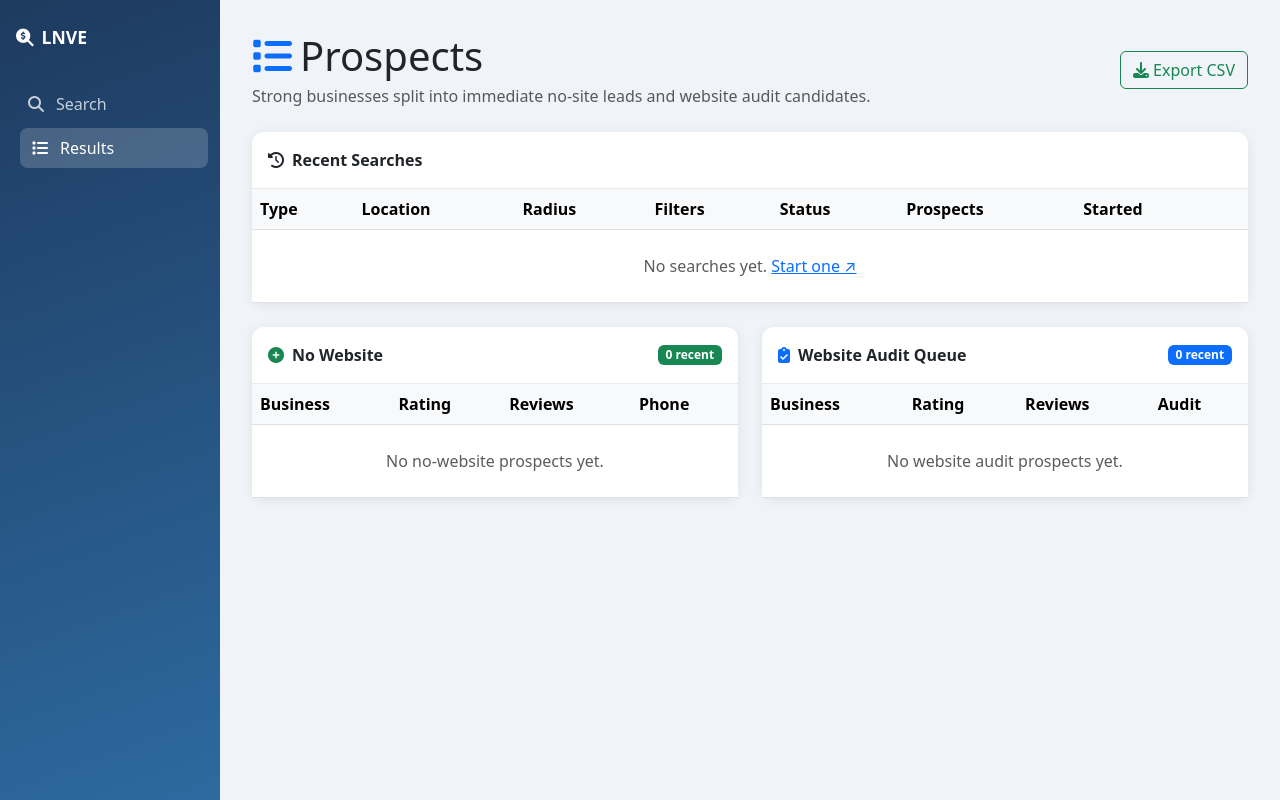
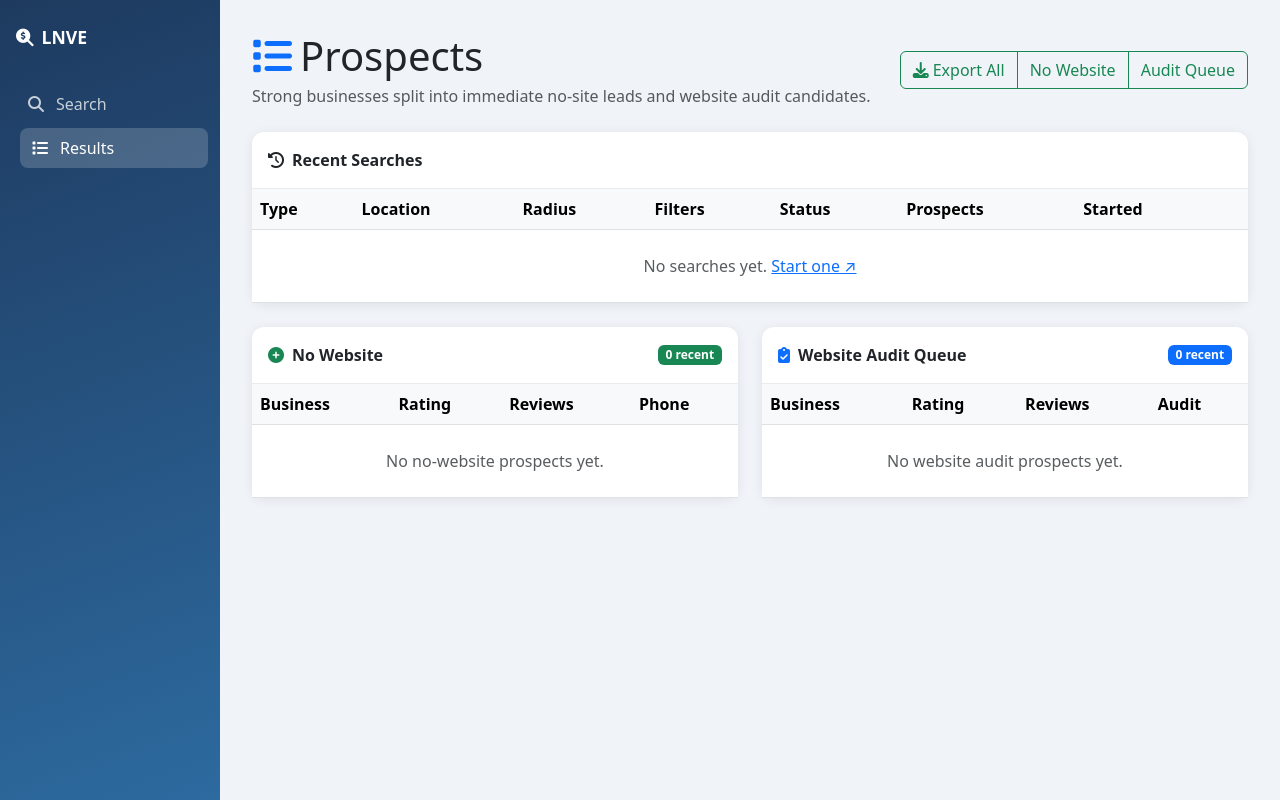
Before and after one commit to jenozu/LNVE, a Flask app: page /results in a window 1280 px wide. Run offline with Flask 3, Linux system fonts and the light colour scheme; data that the repository does not hold is empty; parts of the project's set-up code (start-up, migrations or seed data) failed here and were passed over; some libraries are stand-ins or nearby versions.

Commit message:
Phase 4: add pool-specific export controls

```diff
--- a/web/templates/results.html
+++ b/web/templates/results.html
@@ -7,9 +7,17 @@
         <h1 class="mb-1"><i class="fas fa-list me-2 text-primary"></i>Prospects</h1>
         <p class="text-muted mb-0">Strong businesses split into immediate no-site leads and website audit candidates.</p>
     </div>
-    <a href="{{ url_for('export.export_csv') }}" class="btn btn-outline-success">
-        <i class="fas fa-download me-1"></i>Export CSV
-    </a>
+    <div class="btn-group">
+        <a href="{{ url_for('export.export_csv', pool='all') }}" class="btn btn-outline-success">
+            <i class="fas fa-download me-1"></i>Export All
+        </a>
+        <a href="{{ url_for('export.export_csv', pool='no_website') }}" class="btn btn-outline-success">
+            No Website
+        </a>
+        <a href="{{ url_for('export.export_csv', pool='website_audit') }}" class="btn btn-outline-success">
+            Audit Queue
+        </a>
+    </div>
 </div>
 
 <div class="card mb-4">
```
